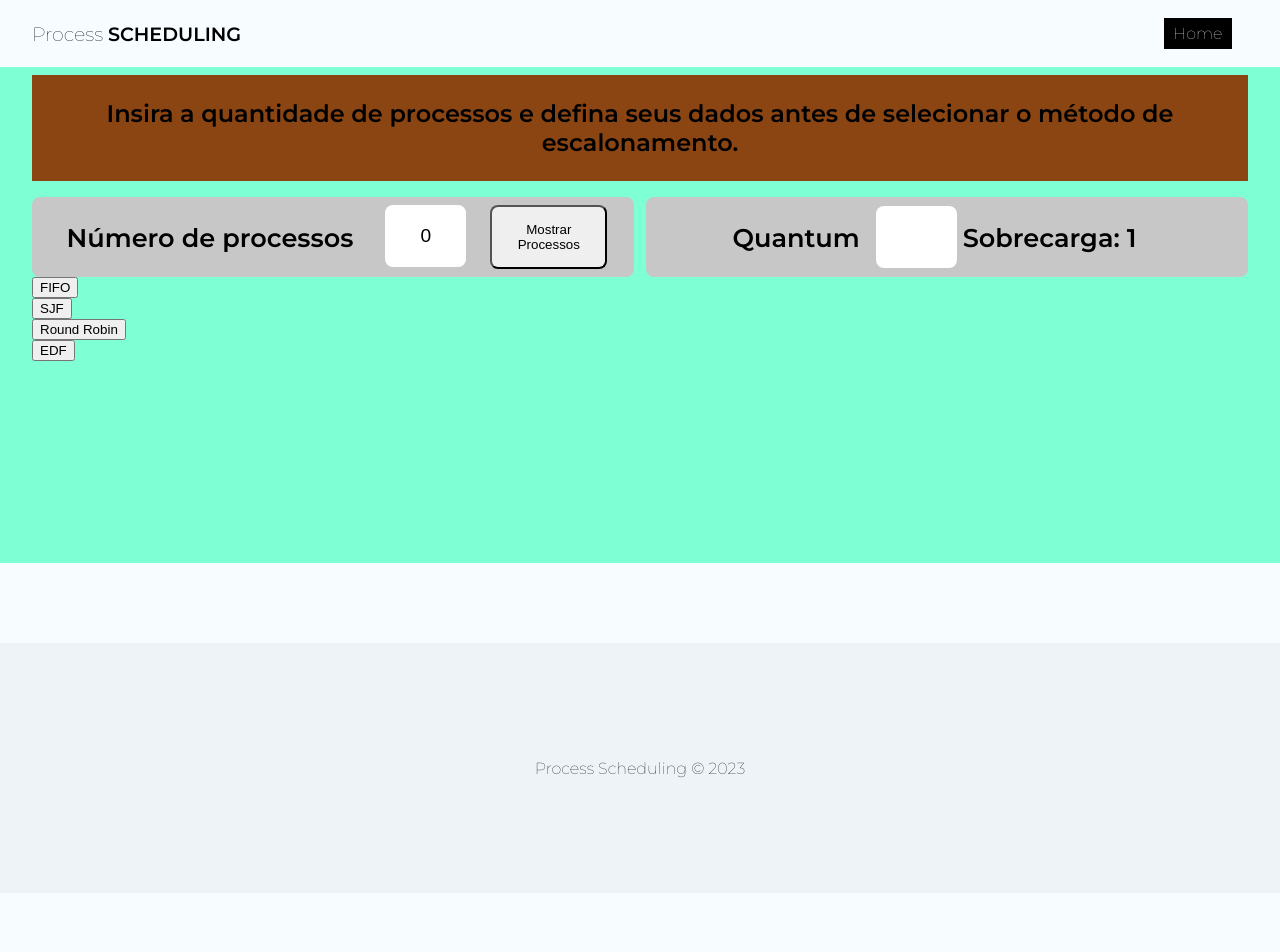
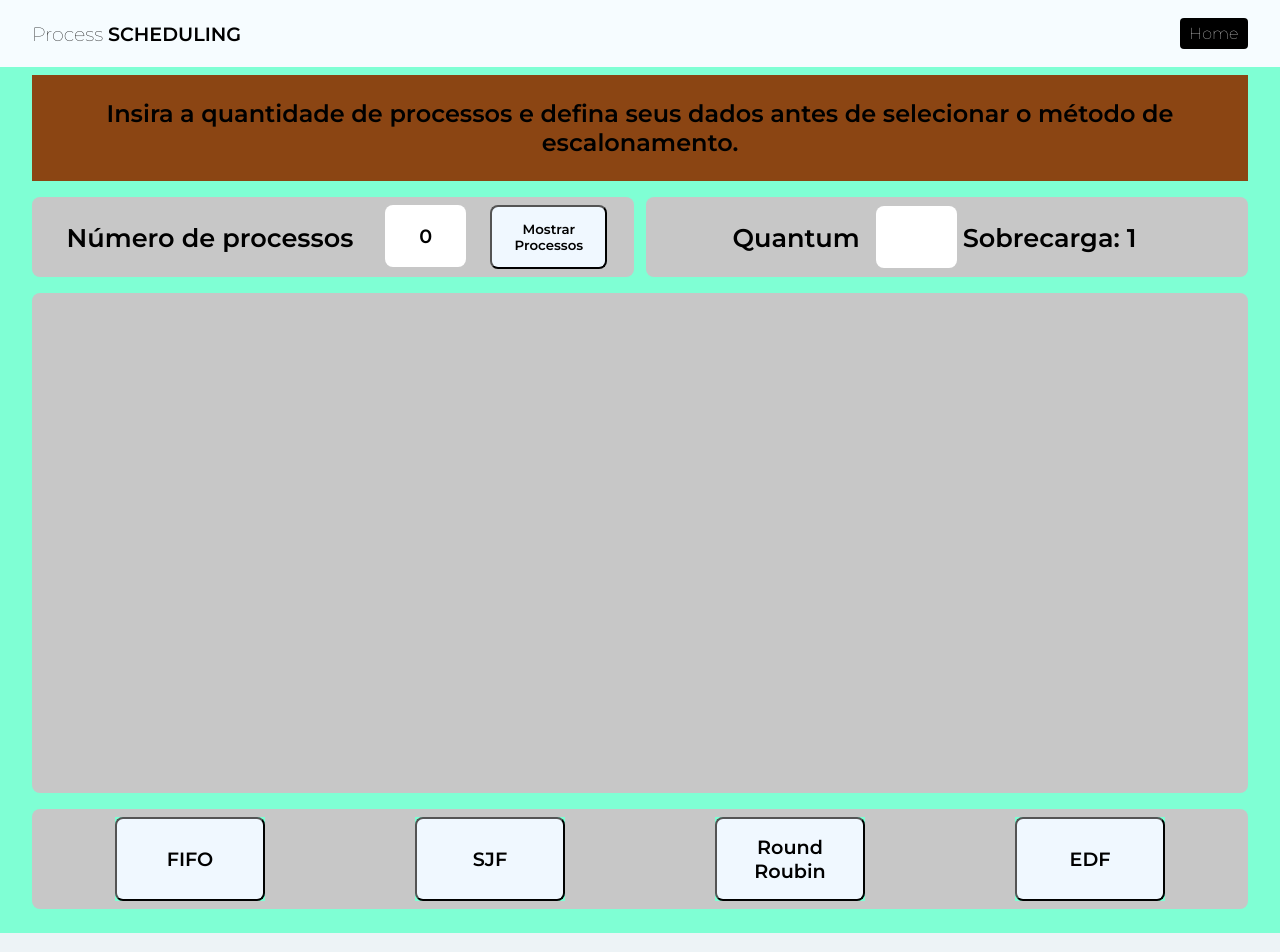
Before and after one commit to ernestosrf/projeto-sistemas-operacionais, a React (Create React App) app in the folder frontend/trabalho-so/: page / in a window 1280 px wide. Shown: the top 952 px of the page. Before the commit the page ends 893 px from the top, so only its background shows below. Built offline with nearby package versions, Linux system fonts and the light colour scheme.

Commit message:
fix: adjusts input options

```diff
--- a/frontend/trabalho-so/src/App.css
+++ b/frontend/trabalho-so/src/App.css
@@ -7,5 +7,5 @@
 
 .container {
   min-height: 60vh;
-  margin-bottom: 5em;
+  /* margin-bottom: 5em; */
 }
--- a/frontend/trabalho-so/src/Pages/Home/Home.module.css
+++ b/frontend/trabalho-so/src/Pages/Home/Home.module.css
@@ -19,6 +19,7 @@
     margin-top: 1em;
     margin-bottom: 1em;
     font-size: 1.5rem;
+    font-family: "Montserrat", sans-serif;
 }
 
 /* Responsiveness */
@@ -29,5 +30,6 @@
         margin-top: 1em;
         margin-bottom: 1em;
         font-size: .7rem;
+        font-family: "Montserrat", sans-serif;
     }
 }
--- a/frontend/trabalho-so/src/components/Navbar.module.css
+++ b/frontend/trabalho-so/src/components/Navbar.module.css
@@ -20,9 +20,9 @@
     list-style: none;
 }
 
-.links_list {
+/* .links_list {
     margin-right: 1em;
-}
+} */
 
 .links_list li a {
     padding: .4em .6em;
@@ -31,4 +31,5 @@
 .active {
     background-color: #000;
     color: #fff;
+    border-radius: 4px;
 }
--- a/frontend/trabalho-so/src/components/Processos.js
+++ b/frontend/trabalho-so/src/components/Processos.js
@@ -126,7 +126,7 @@ const createInputProcessos = (e) => {
 
   return (
     <div>
-      <section className={styles.processWrapper}>
+      <section className={styles.processQtyAndQuantumWrapper}>
           <form onSubmit={createInputProcessos} className={styles.formProcessWrapper}>
             <div className={styles.processQtyWrapper}>
               <div className={styles.processLabelWrapper}>
@@ -166,9 +166,9 @@ const createInputProcessos = (e) => {
             </div>
           </form>
       </section>
-      <div>
-        {showProcessos}
-        <form onSubmit={callFIFO}>
+      <section className={styles.processWrapper}>
+        {/* {showProcessos} */}
+        {/* <form onSubmit={callFIFO}>
             <button type='submit'>FIFO</button>
         </form>
         <form onSubmit={callSJF}>
@@ -179,8 +179,22 @@ const createInputProcessos = (e) => {
         </form>
         <form onSubmit={callEDF}>
             <button type='submit'>EDF</button>
+        </form> */}
+      </section>
+      <section className={styles.inputsProcessWrapper}>
+        <form onSubmit={callFIFO} className={styles.formForInputs}>
+          <button type='submit' className={styles.inputProcess}>FIFO</button>
         </form>
-      </div>
+        <form onSubmit={callSJF} className={styles.formForInputs}>
+          <button type='submit' className={styles.inputProcess}>SJF</button>
+        </form>
+        <form onSubmit={callRR} className={styles.formForInputs}>
+          <button type='submit' className={styles.inputProcess}>Round Roubin</button>
+        </form>
+        <form onSubmit={callEDF} className={styles.formForInputs}>
+          <button type='submit' className={styles.inputProcess}>EDF</button>
+        </form>
+      </section>
     </div>
   )
 }
--- a/frontend/trabalho-so/src/components/Processos.module.css
+++ b/frontend/trabalho-so/src/components/Processos.module.css
@@ -1,6 +1,8 @@
-.processWrapper {
+.processQtyAndQuantumWrapper {
     width: 100%;
+    /* min-width: 1296px; */
     height: 80px;
+    margin-bottom: 1em;
 }
 
 .formProcessWrapper {
@@ -38,6 +40,7 @@
     cursor: text;
     font-weight: 700;
     font-size: 1.6rem;
+    font-family: "Montserrat", sans-serif;
 }
 
 .processQtyInput {
@@ -50,12 +53,13 @@
     align-items: center;
     text-align: center;
     justify-content: center;
-    font-weight: 400;
+    font-weight: 600;
     font-size: 1.2rem;
     /* padding-inline: 1rem; */
     /* color: #FDE000; */
     border: none;
     outline: none;
+    font-family: "Montserrat", sans-serif;
 }
 
 .processButtonWrapper {
@@ -72,11 +76,19 @@
     justify-content: center;
     text-align: center;
     font: .8rem;
-    font-weight: 400;
+    font-weight: 600;
     border-radius: 8px;
     /* border: none; */
     /* outline: none; */
     cursor: pointer;
+    background-color: aliceblue;
+    font-family: "Montserrat", sans-serif;
+}
+
+.buttonShowProcess:hover {
+    background-color: black;
+    color: aliceblue;
+    border: 1px solid aliceblue;
 }
 
 .processQuantumWrapper {
@@ -108,3 +120,55 @@
     justify-content: center;
     /* padding-inline: 1rem; */
 }
+
+/* Show Process */
+
+.processWrapper {
+    width: 100%;
+    min-height: 500px;
+    background-color: rgb(199, 199, 199);
+    margin-bottom: 1em;
+    border-radius: 8px;
+}
+
+/* Input Process */
+
+.inputsProcessWrapper {
+    width: calc(100% - 1em);
+    height: calc(100px - 1em);
+    background-color: rgb(199, 199, 199);
+    margin-bottom: 1em;
+    padding: .5em;
+    display: flex;
+    align-items: center;
+    justify-content: space-around;
+    border-radius: 8px;
+}
+
+.formForInputs {
+    width: 150px;
+    height: 100%;
+    background-color: aquamarine;
+}
+
+.inputProcess {
+    width: 100%;
+    height: 100%;
+    display: flex;
+    align-items: center;
+    justify-content: center;
+    text-align: center;
+    border-radius: 8px;
+    cursor: pointer;
+    font-weight: 600;
+    font-size: 1.2rem;
+    background-color: aliceblue;
+    font-family: "Montserrat", sans-serif;
+}
+
+.inputProcess:hover {
+    background-color: black;
+    color: aliceblue;
+    border: 1px solid aliceblue;
+    transition: .6s;
+}
```
